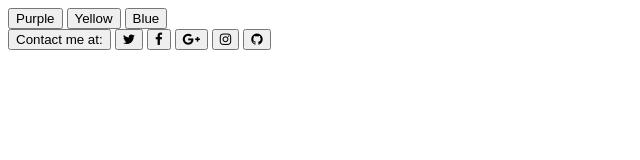
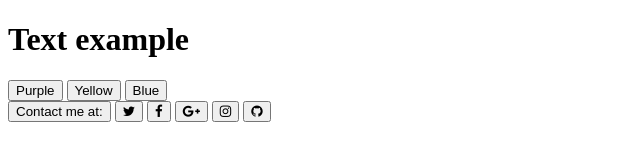
Before and after one commit to JarekG99/learning-git, a plain HTML site: page index.html in a window 1280 px wide. Shown: the whole page, without its empty margins (0-640 px from the left). Drawn offline with Linux system fonts and the light colour scheme; files that its build step writes are made by us from their sources.

Commit message:
Add index.html

```diff
--- a/index.html
+++ b/index.html
@@ -8,6 +8,7 @@
     </head>
     <body>
 	  <div class='container'>
+		  <h1>Text example</h1>
 		  <button class='btn-purple'>Purple</button>
 		   <button class='btn-yellow'>Yellow</button>
 		   <button class='btn-blue'>Blue</button>
```
